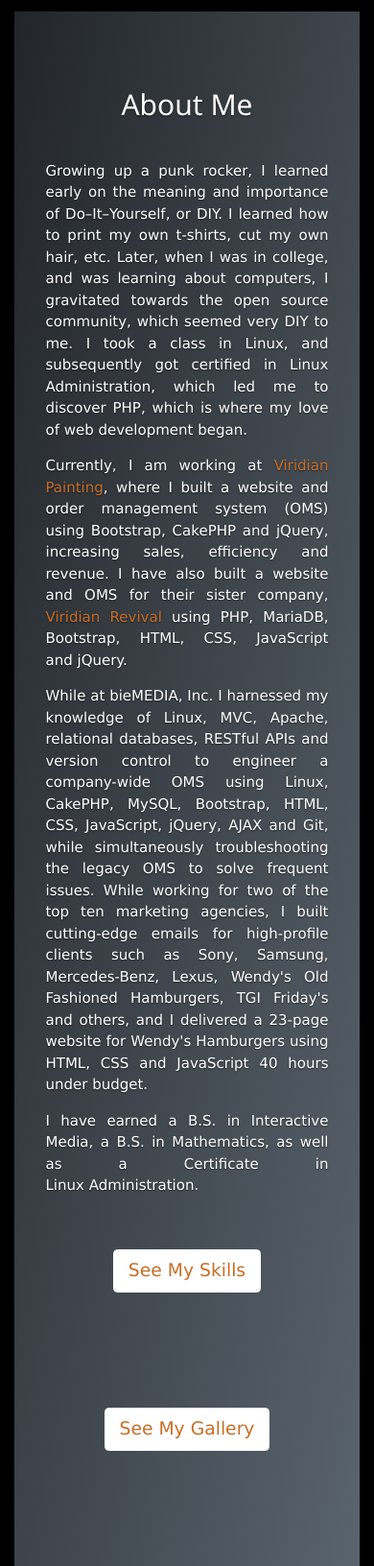
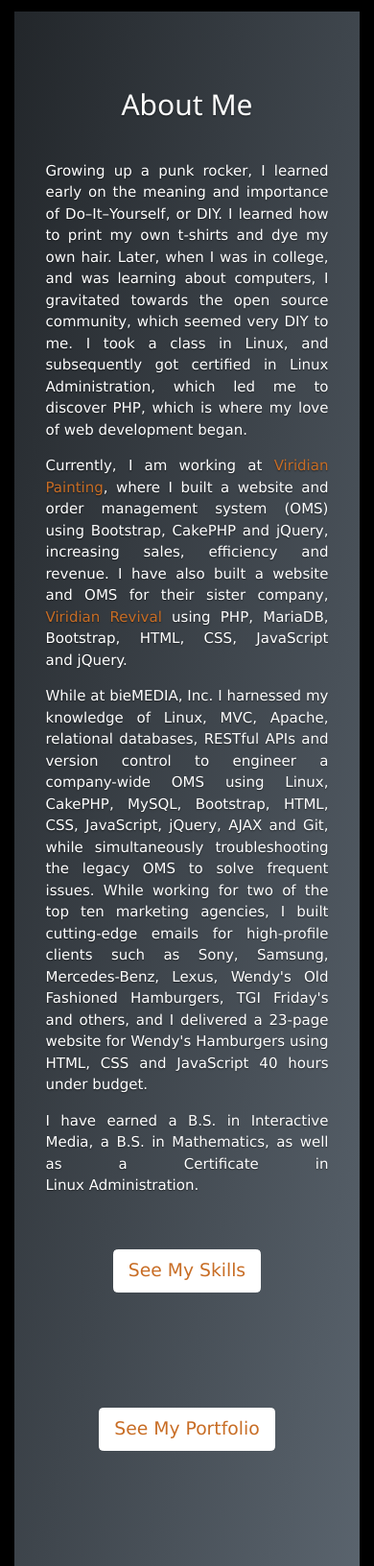
Before and after one commit to erikhoy/portfolio, a PHP site: page / in a window 390 px wide. Shown: the part 832-2464 px from the top of the page at 96% size. Run offline with PHP 8.4, Linux system fonts and the light colour scheme; some libraries are stand-ins or nearby versions.

Commit message:
Made edits to index page

```diff
--- a/index.php
+++ b/index.php
@@ -6,7 +6,7 @@
       <div class="col-10 offset-1 align-items-center">
         <h1 class="responsive_headline">Hi. I'm Erik Hoy.</h1>
         <p class="lead">
-          I'm a web developer, an enthusiastic learner and a prolific artist, who is a native to Denver,&nbsp;Colorado.
+          I'm a web developer, an enthusiastic learner and a prolific artist, who is a native of Denver,&nbsp;Colorado.
           <br>
           I'm a lifelong skateboarder, a fan of punk rock music, and a lover of rats. If you're not deterred yet, I invite you to learn more about me. I'm actually a pretty nice&nbsp;guy.
         </p>
@@ -23,7 +23,7 @@
     </div>
     <div class="row">
       <div class="about-me col-10 offset-1 col-md-8 offset-md-1 text-justify">
-        <p>Growing up a punk rocker, I learned early on the meaning and importance of Do&ndash;It&ndash;Yourself, or DIY. I learned how to print my own t-shirts, cut my own hair, etc. Later, when I was in college, and was learning about computers, I gravitated towards the open source community, which seemed very DIY to me. I took a class in Linux, and subsequently got certified in Linux Administration, which led me to discover PHP, which is where my love of web development&nbsp;began.
+        <p>Growing up a punk rocker, I learned early on the meaning and importance of Do&ndash;It&ndash;Yourself, or DIY. I learned how to print my own t-shirts and dye my own hair. Later, when I was in college, and was learning about computers, I gravitated towards the open source community, which seemed very DIY to me. I took a class in Linux, and subsequently got certified in Linux Administration, which led me to discover PHP, which is where my love of web development&nbsp;began.
         </p>
         <p>Currently, I am working at <a href="http://viridianpainting.com" target="_blank">Viridian Painting</a>, where I built a website and order management system (OMS) using Bootstrap, CakePHP and jQuery, increasing sales, efficiency and revenue. I have also built a website and OMS for their sister company, <a href="http://viridianrevival.com" target="_blank">Viridian Revival</a> using PHP, MariaDB, Bootstrap, HTML, CSS, JavaScript and&nbsp;jQuery.</p>
         <p>While at bieMEDIA, Inc. I harnessed my knowledge of Linux, MVC, Apache, relational databases, RESTful APIs and version control to engineer a company-wide OMS using Linux, CakePHP, MySQL, Bootstrap, HTML, CSS, JavaScript, jQuery, AJAX and Git, while simultaneously troubleshooting the legacy OMS to solve frequent issues. While working for two of the top ten marketing agencies, I built cutting-edge emails for high-profile clients such as Sony, Samsung, Mercedes-Benz, Lexus, Wendy's Old Fashioned Hamburgers, TGI Friday's and others, and I delivered a 23-page website for Wendy's Hamburgers using HTML, CSS and JavaScript 40 hours under&nbsp;budget.</p>
@@ -33,7 +33,7 @@
             <a href="#skills" class="btn btn-lg btn-secondary cta">See My Skills</a>
           </div>
           <div class="col-sm-3 text-center">
-            <a href="#gallery" class="btn btn-lg btn-secondary cta">See My Gallery</a>
+            <a href="#gallery" class="btn btn-lg btn-secondary cta">See My Portfolio</a>
           </div>
           <div class="col-sm-3 text-center">
             <a href="#contact" class="btn btn-lg btn-secondary cta">Contact Me</a>
@@ -103,7 +103,10 @@
     <div class="row justify-content-center">
       <p>
         <div class="col-sm-3">
-          <a href="#gallery" class="btn btn-lg btn-secondary cta">See My Gallery</a>
+          <a href="#about" class="btn btn-lg btn-secondary cta">About Me</a>
+        </div>
+        <div class="col-sm-3">
+          <a href="#gallery" class="btn btn-lg btn-secondary cta">See My Portfolio</a>
         </div>
         <div class="col-sm-3">
           <a href="#contact" class="btn btn-lg btn-secondary cta">Contact Me</a>
@@ -116,7 +119,7 @@
   <section id="gallery">
     <div class="row">
       <div class="col-12">
-        <h2>Gallery</h2>
+        <h2>Portfolio</h2>
         <div class="album py-5">
           <div class="container">
             <div class="row">
```
